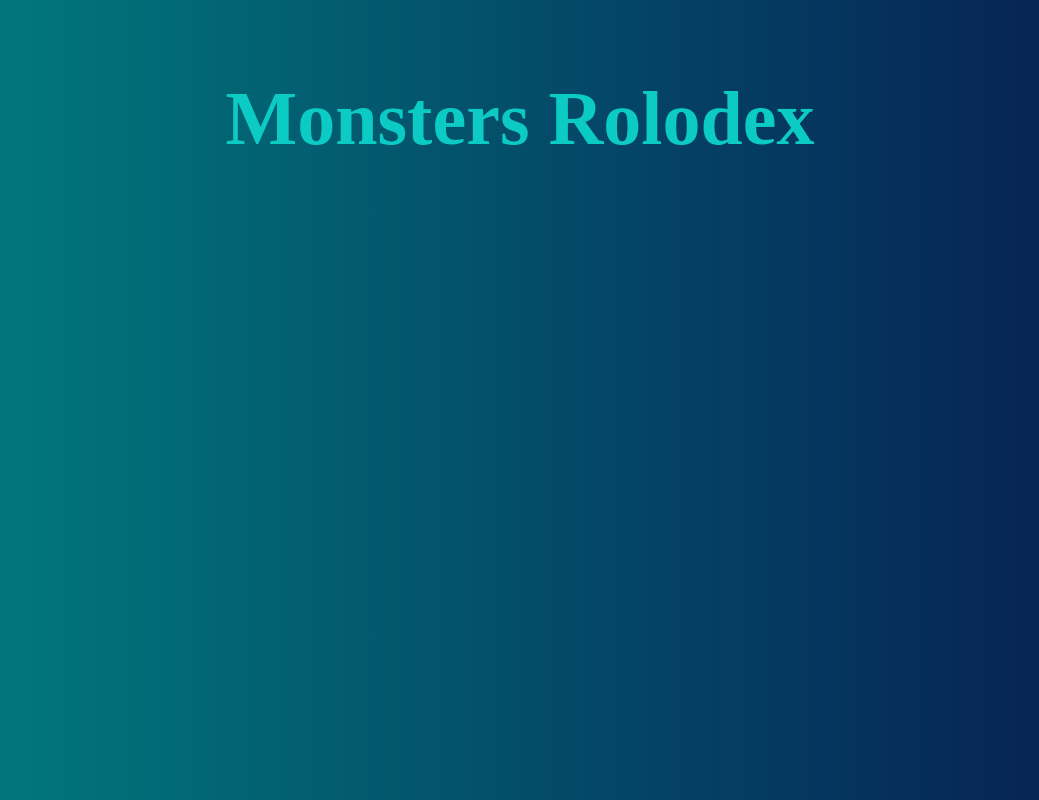
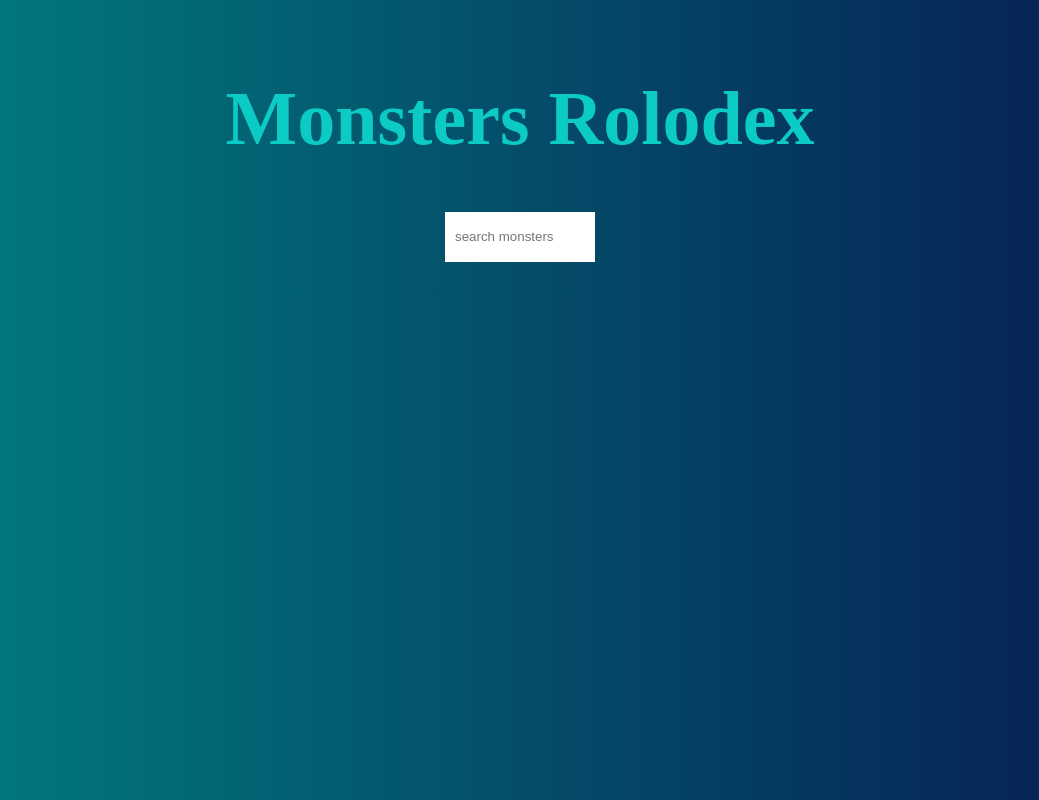
Before and after one commit to maindolaamit/monster-rodolex, a React (Create React App) app: page / in a window 1280 px wide. Shown: the whole page, without its empty margins (120-1159 px from the left). Built offline with nearby package versions, Linux system fonts and the light colour scheme; a web font is replaced by a local one.

Commit message:
added search box

```diff
--- a/src/App.js
+++ b/src/App.js
@@ -5,17 +5,18 @@ import { useState } from 'react';
 
 const App = () => {
 
-  const [searchField, setSearchField] = useState('');
+  const [searchField, setSearchField] = useState(''); // value, setValue
 
   const searchHandler = (e) => {
     const searchString = e.target.value.toLowerCase();
+    console.log(searchString);
     setSearchField(searchString);
   };
 
   return (
     <div className='app'>
       <h1 className='app-title'>Monsters Rolodex</h1>
-      {/* <SearchBox className='search-box' onChangeHandler={searchHandler} placeholder='search monsters' /> */}
+      <SearchBox className='search-box' onChangeHandler={searchHandler} placeholder='search monsters' />
     </div>
   );
 };
--- a/src/components/search-box.jsx
+++ b/src/components/search-box.jsx
@@ -1,8 +1,10 @@
 import './search-box.style.css'
 
 const SearchBox = ({ className, placeholder, onChangeHandler }) => {
-    <input className="search-box"
+    return <input className="search-box"
         type='search'
+        placeholder={placeholder}
+        onChange={onChangeHandler}
     />
 };
 
```
